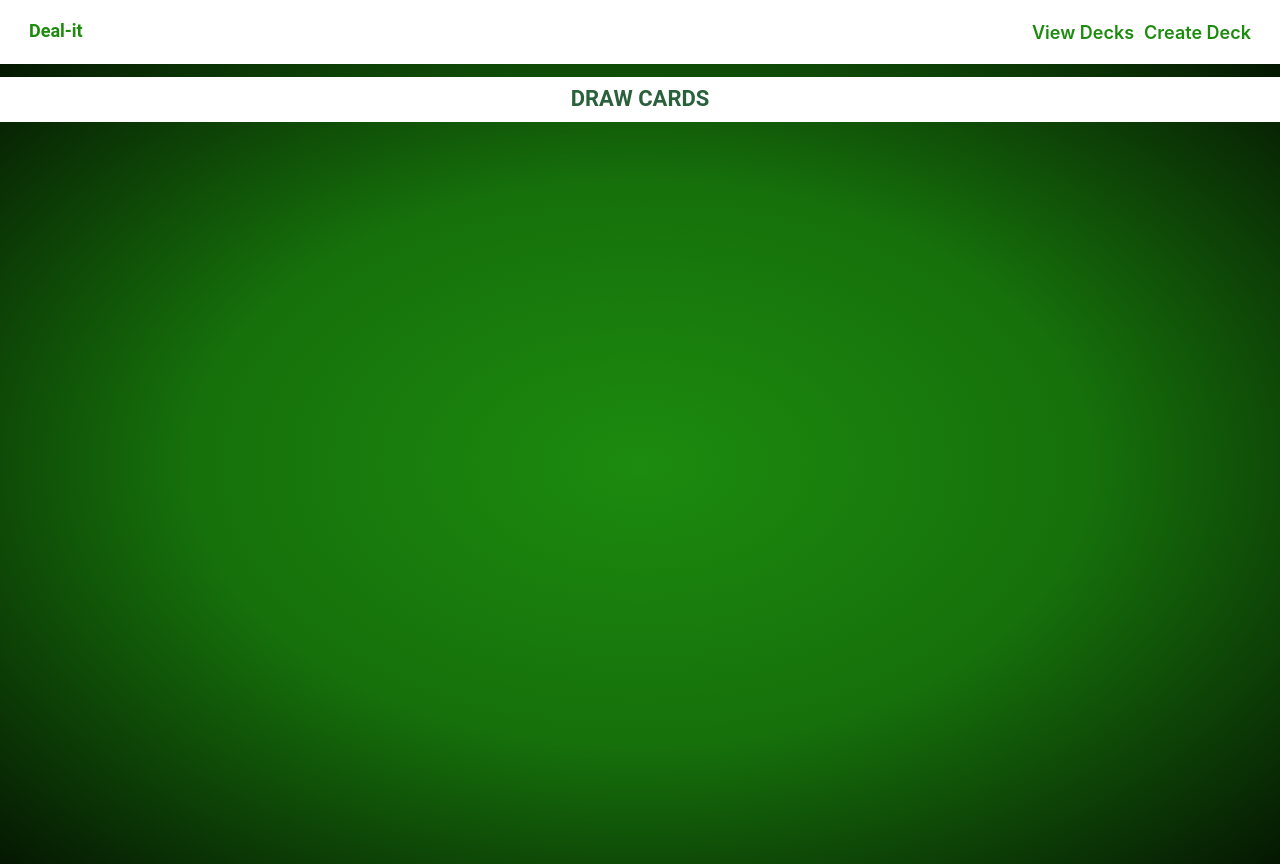
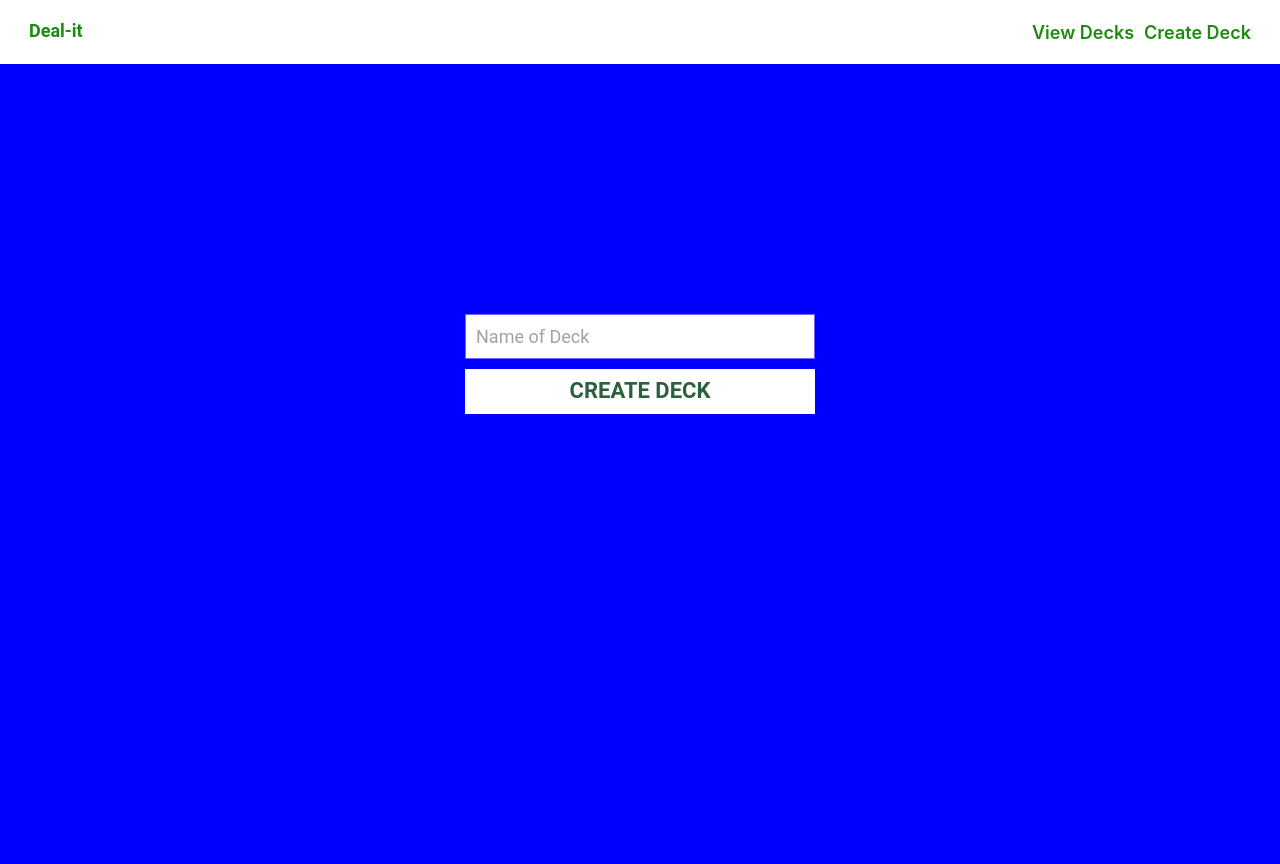
Before and after one commit to alexanderchao123/dealer-frontend, a React (Create React App) app: page /decks/new in a window 1280 px wide. Built offline with nearby package versions, Linux system fonts and the light colour scheme.

Commit message:
create DeckNew component with a form to input a name for the deck when a POST request is made

```diff
--- a/src/components/decks/DeckIndex.js
+++ b/src/components/decks/DeckIndex.js
@@ -1,7 +1,7 @@
 import React, { Component } from 'react'
 import { withRouter } from 'react-router-dom'
 import DeckDisplay from './DeckDisplay'
-import DeckBody from './elements/DeckBody'
+import DeckShowBody from './elements/DeckShowBody'
 
 class DeckIndex extends Component {
   constructor() {
@@ -51,13 +51,13 @@ class DeckIndex extends Component {
     let decks = this.state.decks.map(this.displayDecks)
 
     return(
-      <DeckBody>
+      <DeckShowBody>
         <h1>Decks Index</h1>
         {decks}
         <button type='button' onClick={this.handleClick}>
           Create a Deck
         </button>
-      </DeckBody>
+      </DeckShowBody>
     )
   }
 }
--- /dev/null
+++ b/src/components/decks/DeckNew.js
@@ -0,0 +1,68 @@
+import React, { Component } from 'react'
+import { withRouter } from 'react-router-dom'
+import DeckNewBody from './elements/DeckNewBody'
+import DeckNewFormWrapper from './elements/DeckNewFormWrapper'
+import DeckNewForm from './elements/DeckNewForm'
+import DeckNewInput from './elements/DeckNewInput'
+import DeckNewSubmitButton from './elements/DeckNewSubmitButton'
+
+class DeckNew extends Component {
+  constructor() {
+    super()
+    this.state = {
+      name: ''
+    }
+  }
+
+  handleChange = (event) => {
+    this.setState({
+      [event.target.name]: event.target.value
+    })
+  }
+
+  postDecksAPI = () => {
+    return fetch('http://localhost:3000/api/v1/decks', {
+      method: 'POST',
+      headers: {
+        "Content-Type": "application/json",
+        Accepts: "application/json"
+      },
+      body: JSON.stringify({deck: this.state})
+    })
+  }
+
+  createDeck = () => {
+    this.postDecksAPI()
+    .then(res => res.json())
+    .then(deck => {
+      console.log(deck)
+      this.props.history.push(`/decks/${deck.id}`)
+    })
+  }
+
+  handleSubmit = (event) => {
+    event.preventDefault()
+    this.createDeck()
+  }
+
+  render() {
+    return(
+      <DeckNewBody>
+        <DeckNewFormWrapper>
+          <DeckNewForm onSubmit={this.handleSubmit}>
+            <DeckNewInput
+              type='text'
+              name='name'
+              value={this.state.name}
+              placeholder='Name of Deck'
+              onChange={this.handleChange}
+            />
+            <DeckNewSubmitButton>Create Deck</DeckNewSubmitButton>
+          </DeckNewForm>
+        </DeckNewFormWrapper>
+      </DeckNewBody>
+    )
+  }
+}
+
+export default withRouter(DeckNew)
--- a/src/components/decks/DeckShow.js
+++ b/src/components/decks/DeckShow.js
@@ -1,10 +1,9 @@
 import React, { Component } from 'react'
-import DeckBody from './elements/DeckBody'
+import DeckShowBody from './elements/DeckShowBody'
 import CardShow from '../cards/CardShow'
-import DeckButton from './elements/DeckButton'
+import DeckDrawButton from './elements/DeckDrawButton'
 import DeckGridContainer from './elements/DeckGridContainer'
 import DeckGrid from './elements/DeckGrid'
-import { Grid, withStyles } from '@material-ui/core'
 
 class DeckShow extends Component {
   constructor(props) {
@@ -39,14 +38,14 @@ class DeckShow extends Component {
 
   render() {
     return(
-      <DeckBody>
+      <DeckShowBody>
         <DeckGridContainer>
           <DeckGrid item xs={1} sm={1} md={1}/>
           {this.renderCards()}
           <DeckGrid item xs={1} sm={1} md={1}/>
         </DeckGridContainer>
-        <DeckButton onClick={this.clickHandler}>Draw Cards</DeckButton>
-      </DeckBody>
+        <DeckDrawButton onClick={this.clickHandler}>Draw Cards</DeckDrawButton>
+      </DeckShowBody>
     )
   }
 }
--- /dev/null
+++ b/src/components/decks/elements/DeckDrawButton.js
@@ -0,0 +1,36 @@
+import React, { Component, Fragment } from 'react'
+import { Button, withStyles } from '@material-ui/core'
+
+const styles = {
+  root: {
+    width: '100%',
+    height: '45px',
+    margin: '5px 0px',
+    borderRadius: '0px',
+    fontSize: '22px',
+    fontWeight: '600',
+    color: '#2A603B',
+    backgroundColor: '#FFFFFF',
+    '&:hover': {
+      backgroundColor: '#FFFFFF',
+    },
+  },
+}
+
+class DeckDrawButton extends Component {
+  render() {
+    const { classes } = this.props
+    return(
+      <Fragment>
+        <Button {...this.props}
+          type="button"
+          classes={{
+            root: classes.root
+          }}
+        />
+      </Fragment>
+    )
+  }
+}
+
+export default withStyles(styles)(DeckDrawButton)
--- a/src/components/decks/elements/DeckBody.js
+++ b/src/components/decks/elements/DeckNewBody.js
@@ -3,10 +3,10 @@ import styled from 'styled-components'
 
 const StyledBody = styled.div`
   height: 100%;
-  background-image: radial-gradient(#1C8B0E, #16700B, #051702);
+  background-color: blue;
 `
 
-class DeckBody extends Component {
+class DeckNewBody extends Component {
   render() {
     return(
       <StyledBody {...this.props}/>
@@ -14,4 +14,4 @@ class DeckBody extends Component {
   }
 }
 
-export default DeckBody
+export default DeckNewBody
--- /dev/null
+++ b/src/components/decks/elements/DeckNewForm.js
@@ -0,0 +1,20 @@
+import React, { Component, Fragment } from 'react'
+import styled from 'styled-components'
+
+const StyledForm = styled.form`
+  display: table-cell;
+  text-align: center;
+  vertical-align: middle;
+`
+
+class DeckNewForm extends Component {
+  render() {
+    return(
+      <Fragment>
+        <StyledForm {...this.props}/>
+      </Fragment>
+    )
+  }
+}
+
+export default DeckNewForm
--- /dev/null
+++ b/src/components/decks/elements/DeckNewFormWrapper.js
@@ -0,0 +1,22 @@
+import React, { Component, Fragment } from 'react'
+import styled from 'styled-components'
+
+const StyledFormWrapper = styled.div`
+  width: 350px;
+  height: 500px;
+  margin: auto;
+  padding: 50px 0px;
+  display: table;
+`
+
+class DeckNewFormWrapper extends Component {
+  render() {
+    return(
+      <Fragment>
+        <StyledFormWrapper {...this.props}/>
+      </Fragment>
+    )
+  }
+}
+
+export default DeckNewFormWrapper
--- /dev/null
+++ b/src/components/decks/elements/DeckNewInput.js
@@ -0,0 +1,35 @@
+import React, { Component } from 'react'
+import { InputBase, withStyles } from '@material-ui/core'
+
+const styles = {
+  root: {
+    width: '100%',
+    height: `45px`,
+    margin: '5px 0px',
+    fontSize: '18px',
+    backgroundColor: 'white'
+  },
+  input: {
+    height: '33px',
+    padding: '5px 10px',
+    border: '1px solid #7C5CFF',
+    backgroundColor: 'white',
+  },
+}
+
+class DeckNewInput extends Component {
+  render() {
+    const { classes } = this.props
+
+    return (
+      <InputBase {...this.props}
+        classes={{
+          root: classes.root,
+          input: classes.input
+        }}
+      />
+    )
+  }
+}
+
+export default withStyles(styles)(DeckNewInput)
--- a/src/components/decks/elements/DeckButton.js
+++ b/src/components/decks/elements/DeckNewSubmitButton.js
@@ -17,13 +17,13 @@ const styles = {
   },
 }
 
-class DeckButton extends Component {
+class DeckNewSubmitButton extends Component {
   render() {
     const { classes } = this.props
     return(
       <Fragment>
         <Button {...this.props}
-          type="button"
+          type="submit"
           classes={{
             root: classes.root
           }}
@@ -33,4 +33,4 @@ class DeckButton extends Component {
   }
 }
 
-export default withStyles(styles)(DeckButton)
+export default withStyles(styles)(DeckNewSubmitButton)
--- /dev/null
+++ b/src/components/decks/elements/DeckShowBody.js
@@ -0,0 +1,17 @@
+import React, { Component } from 'react'
+import styled from 'styled-components'
+
+const StyledBody = styled.div`
+  height: 100%;
+  background-image: radial-gradient(#1C8B0E, #16700B, #051702);
+`
+
+class DeckShowBody extends Component {
+  render() {
+    return(
+      <StyledBody {...this.props}/>
+    )
+  }
+}
+
+export default DeckShowBody
--- a/src/containers/DeckContainer.js
+++ b/src/containers/DeckContainer.js
@@ -1,6 +1,7 @@
 import React, { Component, Fragment } from 'react'
 import { Switch, Route } from 'react-router-dom';
 import DeckIndex from '../components/decks/DeckIndex'
+import DeckNew from '../components/decks/DeckNew'
 import DeckShow from '../components/decks/DeckShow'
 
 class DeckContainer extends Component {
@@ -8,6 +9,7 @@ class DeckContainer extends Component {
     return(
       <Fragment>
         <Switch>
+          <Route path='/decks/new' component={DeckNew}/>
           <Route path='/decks/:id' component={DeckShow}/>
           <Route path='/decks' component={DeckIndex}/>
         </Switch>
```
